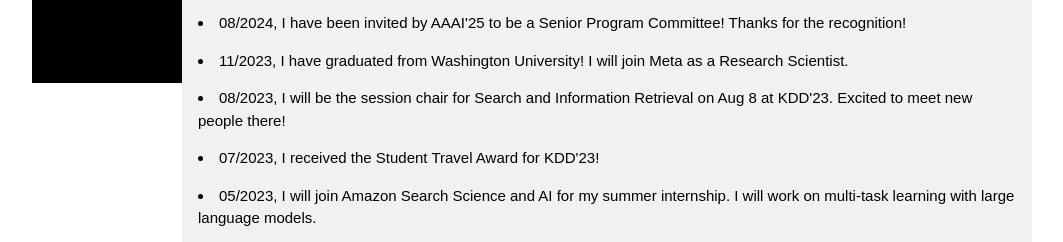
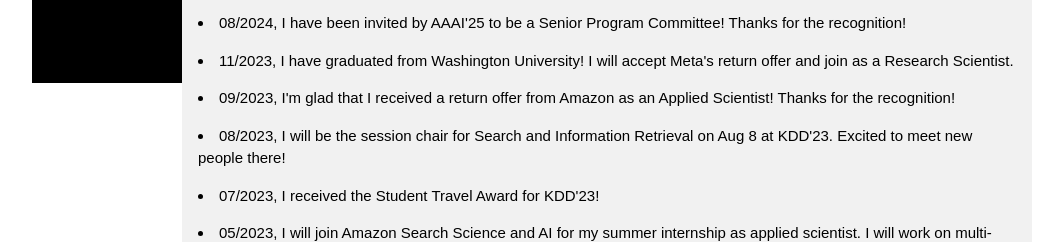
Before and after one commit to xuebing1234/bingxue.github.io, a plain HTML site: page index.html in a window 1280 px wide. Shown: the part 717-959 px from the top of the page, without its empty margins (108-1171 px from the left). Drawn offline with Linux system fonts and the light colour scheme.

Commit message:
Update index.html

```diff
--- a/index.html
+++ b/index.html
@@ -111,7 +111,10 @@
         08/2024,  I have been invited by AAAI'25 to be a Senior Program Committee! Thanks for the recognition!
       </li></p>
       <p><li>
-        11/2023,  I have graduated from Washington University! I will join Meta as a Research Scientist.
+        11/2023,  I have graduated from Washington University! I will accept Meta's return offer and join as a Research Scientist.
+      </li></p>
+      <p><li>
+        09/2023,  I'm glad that I received a return offer from Amazon as an Applied Scientist! Thanks for the recognition!
       </li></p>
       <p><li>
         08/2023,  I will be the session chair for Search and Information Retrieval on Aug 8 at KDD'23.
@@ -121,7 +124,7 @@
         07/2023,  I received the Student Travel Award for KDD'23!
       </li></p>
       <p><li>
-        05/2023,  I will join Amazon Search Science and AI for my summer internship. I will work on multi-task learning with large language models.
+        05/2023,  I will join Amazon Search Science and AI for my summer internship as applied scientist. I will work on multi-task learning with large language models.
       </li></p>
       <p><li>
         05/2023,  I will be a co-principal investigator (Co-PI) on “Cancer FAST Stability Project”, funded by <a href="https://sites.wustl.edu/bigideas/winning-teams/">Big Ideas</a>.
```
